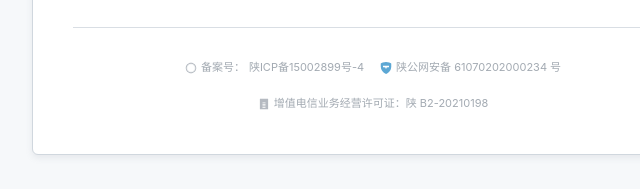
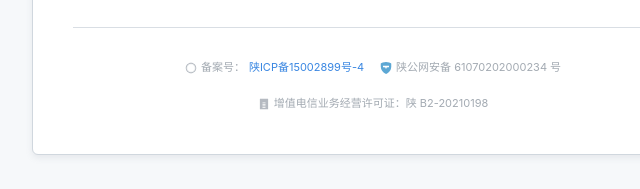
Before and after one commit to feibisi/pages, a plain HTML site: page index.html in a window 1280 px wide. Shown: the part 648-837 px from the top of the page, 267-907 px from the left. Drawn offline with Linux system fonts and the light colour scheme.

Commit message:
chore(pages): trigger hooks refresh 2025-11-28 16:02:19 UTC

```diff
--- a/index.html
+++ b/index.html
@@ -139,13 +139,11 @@
         }
 
         .footer a {
-            color: inherit;
+            color: var(--primary-color);
             text-decoration: none;
-            transition: color 0.2s;
         }
 
         .footer a:hover {
-            color: var(--primary-color);
             text-decoration: underline;
         }
     </style>
```
